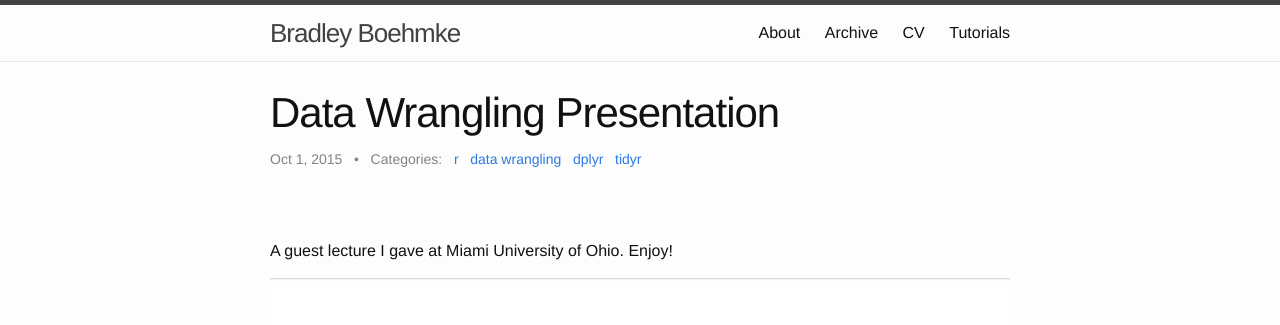
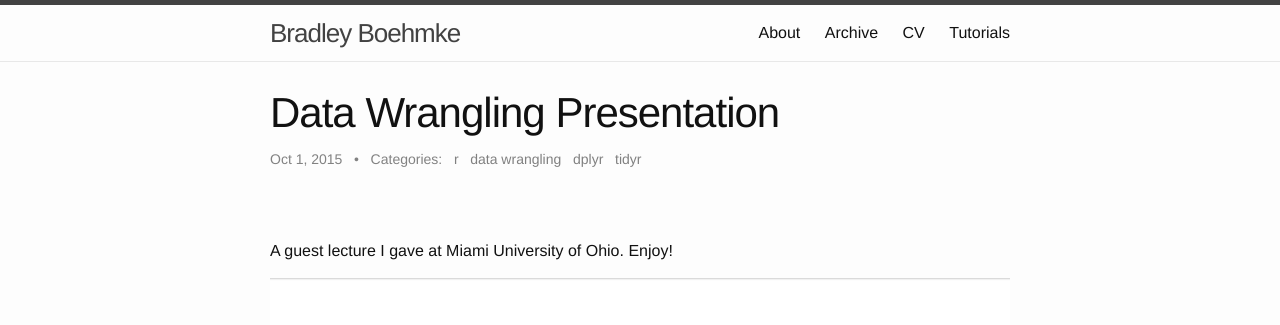
Before and after one commit to bradleyboehmke/bradleyboehmke, a Jekyll site: the page built from _posts/2015-12-28-data-wrangling-presentation.md, in a window 1280 px wide. Shown: the top 325 px of the page. Built offline with Jekyll 4.4.1, drawn with Linux system fonts in a browser that asks for light colours.

Commit message:
Update post.html

```diff
--- a/_layouts/post.html
+++ b/_layouts/post.html
@@ -7,7 +7,7 @@
     <h1 class="post-title">{{ page.title }}</h1>
     <p class="post-meta">{{ page.date | date: "%b %-d, %Y" }}{% if page.author %} • {{ page.author }}{% endif %}{% if page.meta %} • {{ page.meta }}{% endif %}{% if page.categories %} &nbsp; • &nbsp; Categories: &nbsp;
       {% for category in page.categories %}
-              <a href="http://bradleyboehmke.github.io/categoryview/#{{ category }}">{{ category | replace:'-', ' ' }}</a>
+              <a href="http://bradleyboehmke.github.io/categoryview/#{{ category }}" style="color: rgb(128,128,128)">{{ category | replace:'-', ' ' }}</a>
               &nbsp;
       {% endfor %}{% endif %}</p>
 
```
